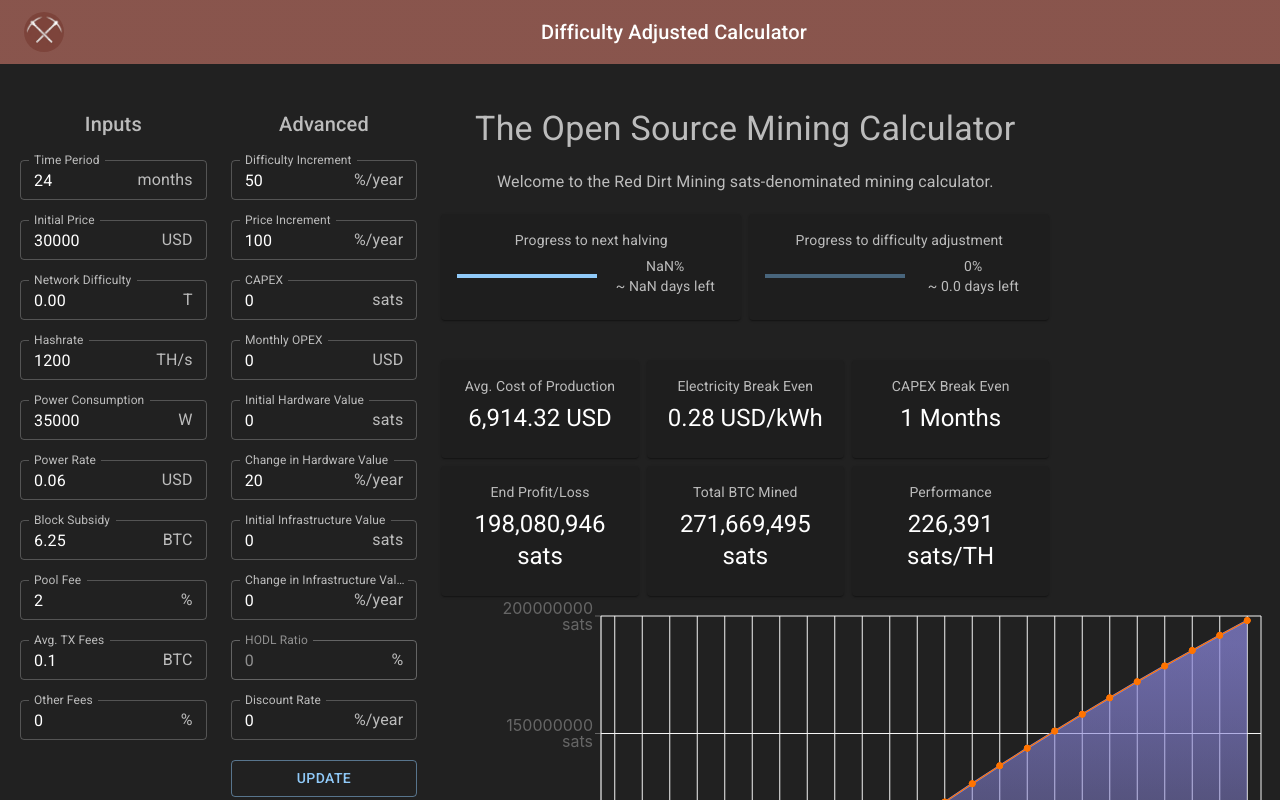
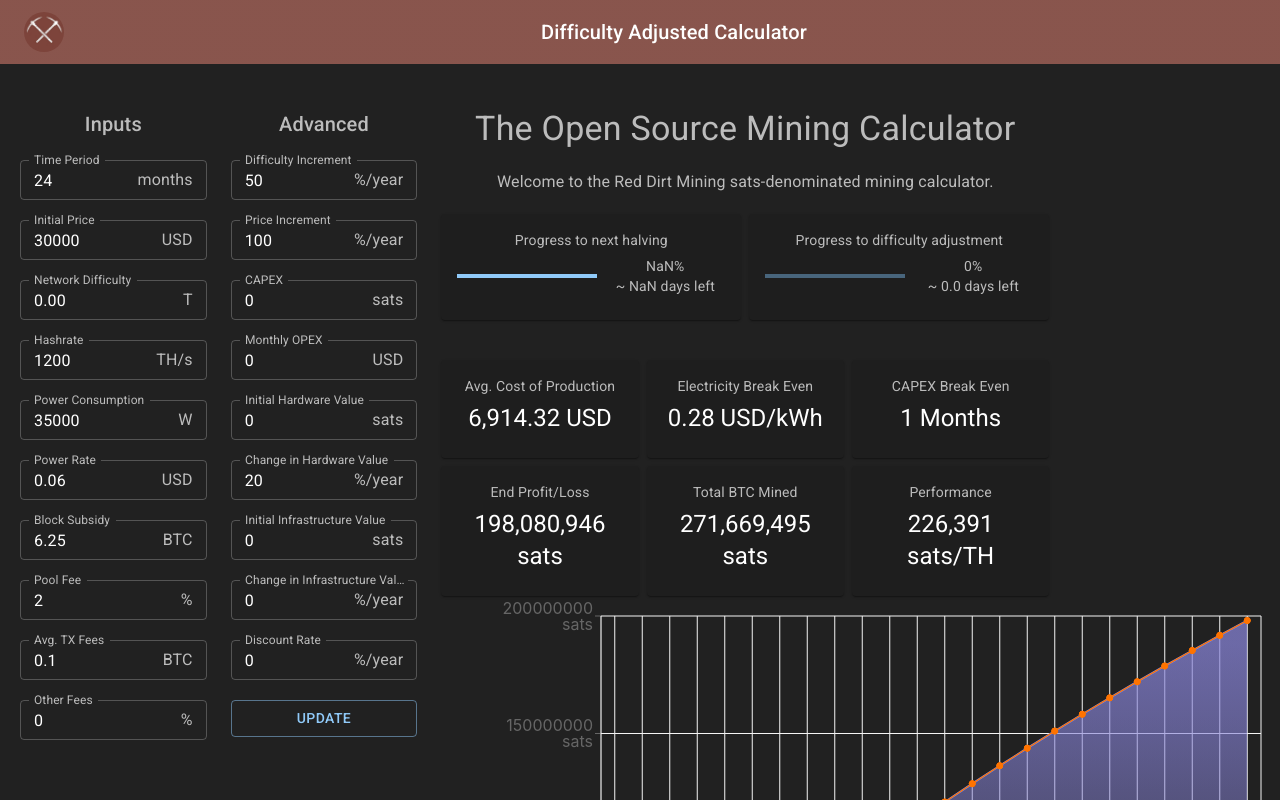
Before and after one commit to Red-Dirt-Mining/calculator, a React (Create React App) app: page / in a window 1280 px wide. Shown: the top 800 px of the page. Built offline with nearby package versions, Linux system fonts and the light colour scheme; no server answers.

Commit message:
remove hodl ratio

```diff
--- a/src/components/basic.js
+++ b/src/components/basic.js
@@ -749,22 +749,7 @@ const Basic = () => {
                     />
                   </HtmlTooltip>
                   <br /><br />
-                  <TextField
-                    label="HODL Ratio"
-                    id="hodlRatio"
-                    name="hodlRatio"
-                    value={values.hodlRatio}
-                    onChange={handleChange}
-                    size="small"
-                    fullWidth
-                    type='number'
-                    disabled
-                    InputProps={{
-                      inputMode: 'numeric', pattern: '[0-9]*',
-                      endAdornment: <InputAdornment position="end">%</InputAdornment>,
-                    }}
-                  />
-                  <br /><br />
+
                   <HtmlTooltip
                     title={
                       <React.Fragment>
```
